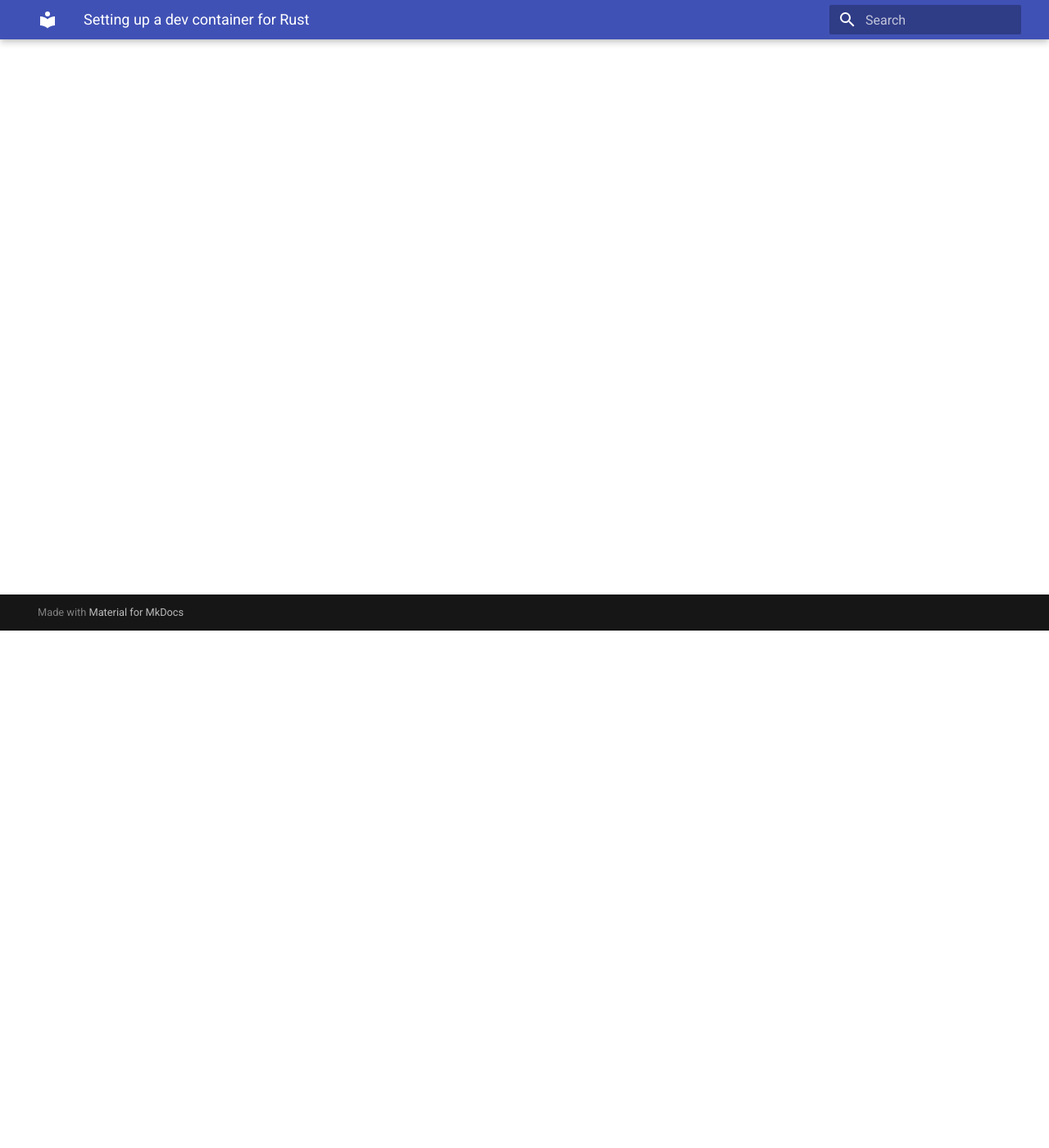
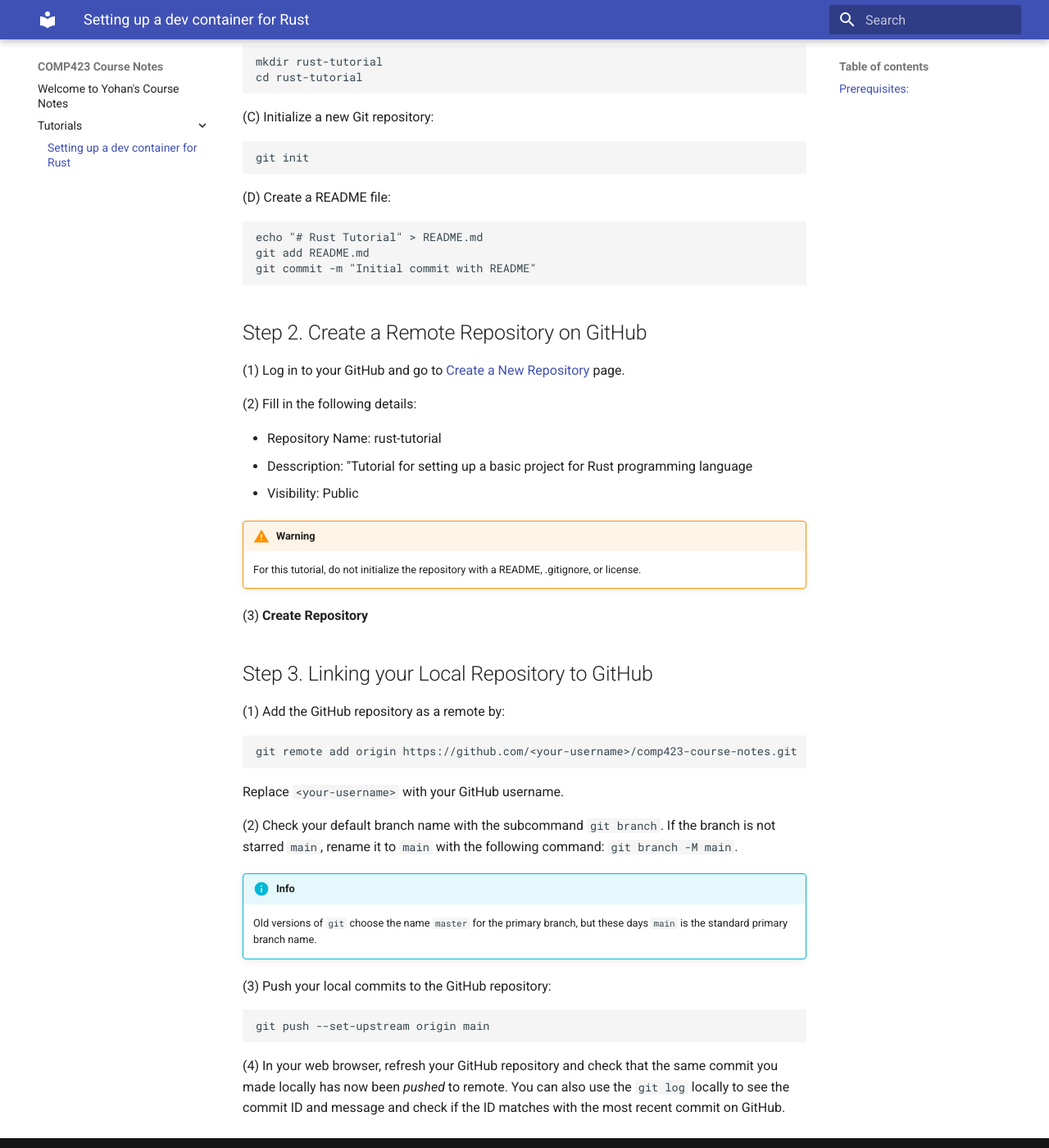
Before and after one commit to YummyYohan/comp423-course-notes, an MkDocs documentation site: the page built from docs/tutorials/rust-setup.md, in a window 1280 px wide and 1400 px high, scrolled down 631 px. Shown: the whole window at 82% size. Built offline with MkDocs 1.6.1 and Material for MkDocs 9.7.7, drawn with Linux system fonts in a browser that asks for light colours; some of the changed text lies outside the part shown.

Commit message:
part 1. creating the repository

```diff
--- a/docs/tutorials/rust-setup.md
+++ b/docs/tutorials/rust-setup.md
@@ -2,7 +2,7 @@
 
 * Primary author: [Yohan Choi](https://github.com/YummyYohan)
 
-*Reviewer: Nabiha Choudhury
+* Reviewer: Nabiha Choudhury
 
 ## Prerequisites:
 
@@ -10,4 +10,62 @@
 
 2. **Git installed:** Make sure to install [Git](https://git-scm.com/book/en/v2/Getting-Started-Installing-Git) if you haven't already.
 
-3.**Visual Studio Code** (VS Code): Downloads code [here](https://code.visualstudio.com/)
+3. **Visual Studio Code** (VS Code): Downloads code [here](https://code.visualstudio.com/)
+
+# Part 1. Project Setup: Creating the Repository
+
+## Step 1. Create a Local Directory and Initialize Git
+
+(A) Open up your terminal or command prompt.
+
+(B) Create a new directory
+
+    mkdir rust-tutorial
+    cd rust-tutorial
+
+(C) Initialize a new Git repository:
+
+    git init
+
+(D) Create a README file:
+
+
+    echo "# Rust Tutorial" > README.md
+    git add README.md
+    git commit -m "Initial commit with README"
+
+## Step 2. Create a Remote Repository on GitHub
+
+
+(1) Log in to your GitHub and go to [Create a New Repository](https://github.com/new) page.
+
+(2) Fill in the following details:
+
+- Repository Name: rust-tutorial
+- Desscription: "Tutorial for setting up a basic project for Rust programming language
+- Visibility: Public
+
+!!! warning
+    For this tutorial, do not initialize the repository with a README, .gitignore, or license.
+
+(3) <strong>Create Repository</strong>
+
+## Step 3. Linking your Local Repository to GitHub
+
+(1) Add the GitHub repository as a remote by:
+
+    git remote add origin https://github.com/<your-username>/comp423-course-notes.git
+
+Replace `<your-username>` with your GitHub username.
+
+(2) Check your default branch name with the subcommand `git branch`. If the branch is not starred `main`, rename it to `main` with the following command: `git branch -M main`.
+
+!!! info
+
+    Old versions of `git` choose the name `master` for the primary branch, but these days `main` is the standard primary branch name.
+
+(3) Push your local commits to the GitHub repository:
+
+    git push --set-upstream origin main
+
+(4) In your web browser, refresh your GitHub repository and check that the same commit you made locally has now been <em>pushed</em> to remote. You can also use the `git log` locally to see the commit ID and message and check if the ID matches with the most recent commit on GitHub.
--- a/mkdocs.yml
+++ b/mkdocs.yml
@@ -1,3 +1,5 @@
 site_name: COMP423 Course Notes
 theme:
   name: material
+markdown_extensions:
+  - admonition
```
